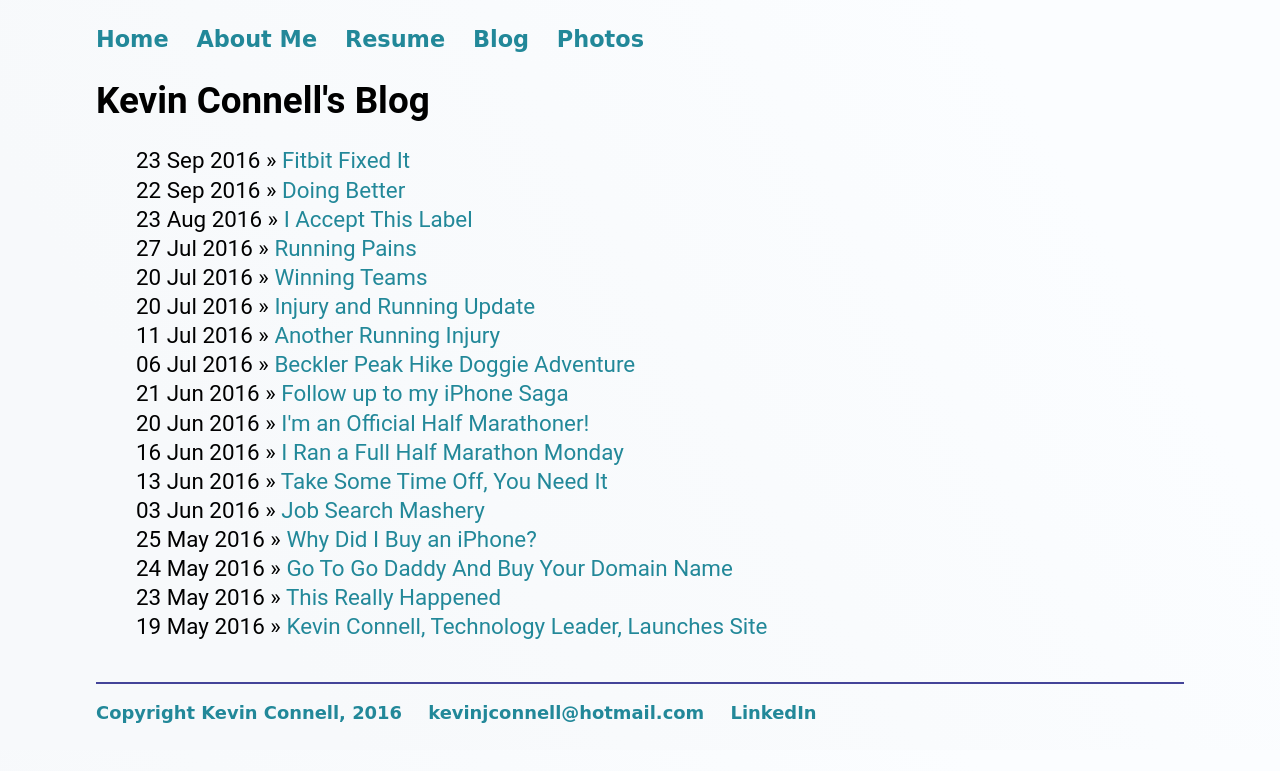
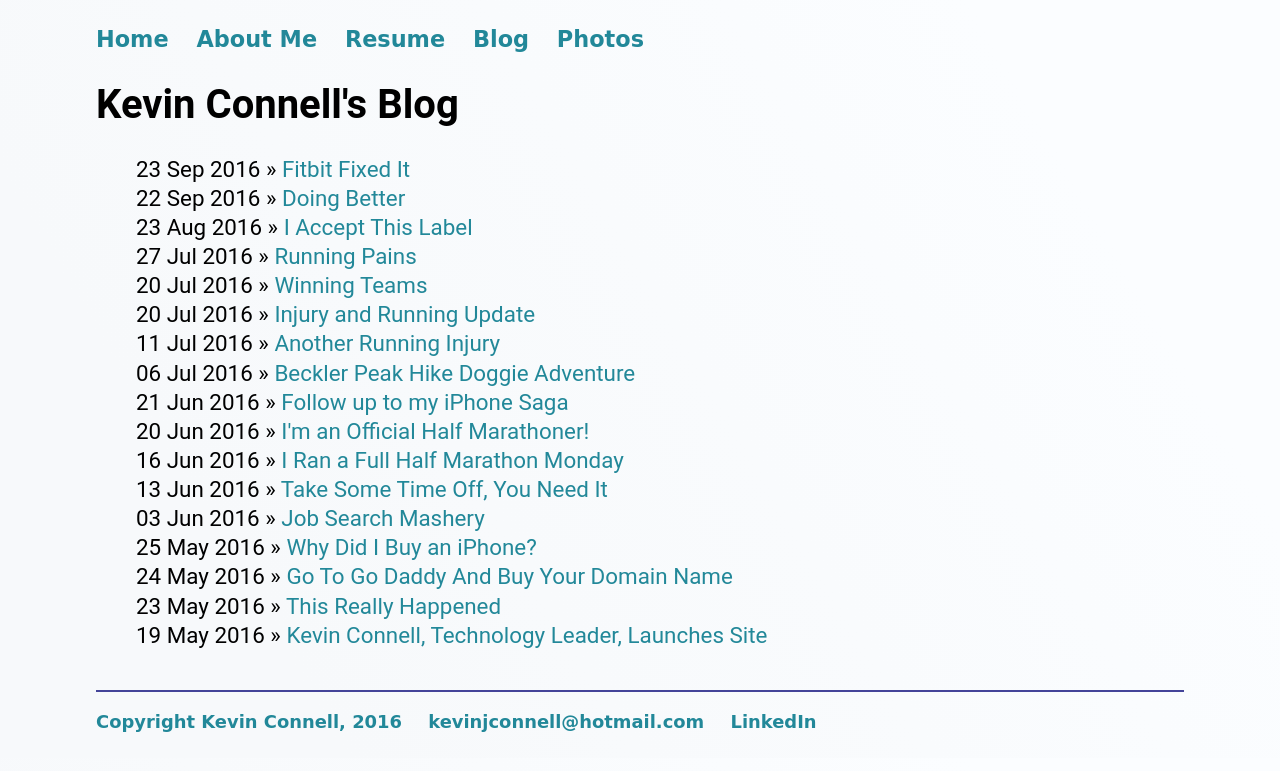
Before and after one commit to mo4dawg/mo4dawg.github.io, a Jekyll site: the page built from blog/oldIndex.html, in a window 1280 px wide. Shown: the top 771 px of the page. Built offline with Jekyll 4.4.1, drawn with Linux system fonts in a browser that asks for light colours.

Commit message:
Update main.css

```diff
--- a/css/main.css
+++ b/css/main.css
@@ -75,7 +75,7 @@ a:hover {
     text-decoration: underline;
 }
 h1 {
-    font-size: 2.3em;
+    font-size: 2.5em;
     font-family:'Roboto', 'Arial', sans-serif;
 }
 h2 {
```
